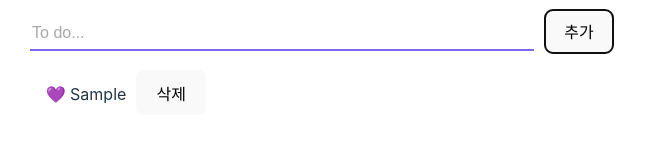
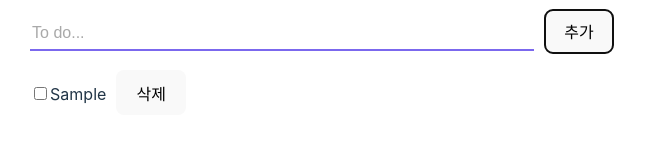
Before and after one commit to beans3/react-todo, a React (Vite) app: page / in a window 1280 px wide. Both pictures are taken after typing "Sample" into the empty fields and a click on the button "추가". Shown: the part 330-472 px from the top of the page, without its empty margins (318-963 px from the left). Built offline with nearby package versions, Linux system fonts and the light colour scheme.

Commit message:
체크박스 추가

```diff
--- a/src/App.css
+++ b/src/App.css
@@ -3,12 +3,6 @@
   margin: 0 auto;
   padding: 2rem;
   text-align: center;
-}
-
-@counter-style purple-heart {
-  system: cyclic;
-  symbols: 💜;
-  suffix: " ";
 }
 
 .logo {
@@ -48,8 +42,9 @@
 }
 
 .list {
-  list-style-type: purple-heart;
+  list-style-type: none;
   text-align: left; /* 왼쪽 정렬로 변경 */
+  padding: 0;
 }
 
 .list li {
@@ -90,3 +85,7 @@ input::placeholder {
 .delete-button {
   margin-left: 10px;
 }
+
+.checked {
+  text-decoration: line-through;
+}
--- a/src/App.jsx
+++ b/src/App.jsx
@@ -21,7 +21,8 @@ function App() {
     if (inputValue.trim() !== '') {
       const newItem = {
         id: Date.now(),
-        content: inputValue
+        content: inputValue,
+        isChecked: false
       }
       setList([...list, newItem])
       setInputValue('')
@@ -35,6 +36,11 @@ function App() {
     setList(updatedList)
   }
 
+  const handleCheckboxChange = (itemId) => {
+    const updatedList = list.map(item => item.id === itemId ? { ...item, isChecked: !item.isChecked } : item)
+    setList(updatedList)
+  }
+
   return (
     <>
       <div className='container'>
@@ -45,8 +51,8 @@ function App() {
         <ul className='list'>
           {
             list.map(post => (
-              <li key={post.id}>
-                {post.content}
+              <li key={post.id} className={post.isChecked ? 'checked' : ''} onChange={() => handleCheckboxChange(post.id)}>
+                <input type='checkbox'/ >{post.content}
                 <button className='delete-button' onClick={() => handleDeleteItem(post.id)}>삭제</button>
               </li>
             ))
```
